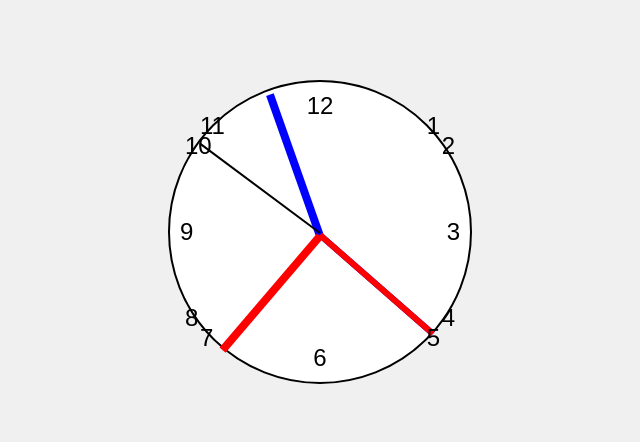
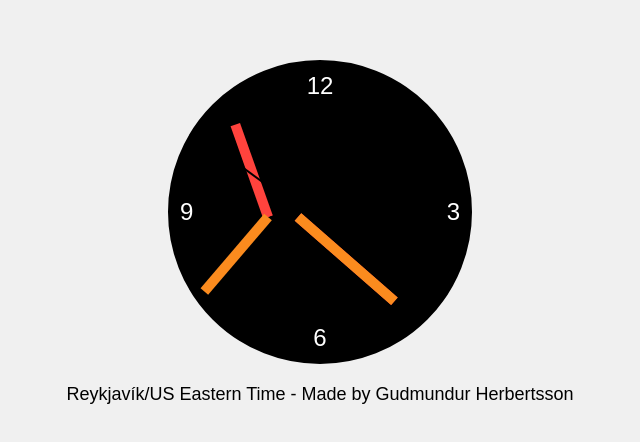
Before and after one commit to gudmndr/interactive-clock, a plain HTML site: page index.html in a window 1280 px wide. Shown: the part 168-610 px from the top of the page, without its empty margins (320-960 px from the left). Drawn offline with Linux system fonts and the light colour scheme; a web font is replaced by a local one.

Commit message:
Update index.html

```diff
--- a/index.html
+++ b/index.html
@@ -5,13 +5,17 @@
     <meta name="viewport" content="width=device-width, initial-scale=1.0">
     <title>Interactive Clock</title>
     <style>
+        @import url('https://fonts.googleapis.com/css2?family=Bw+Haas+Grotesk:wght@400&display=swap');
+
         body {
             display: flex;
+            flex-direction: column;
             justify-content: center;
             align-items: center;
             height: 100vh;
             background-color: #f0f0f0;
             margin: 0;
+            font-family: 'Bw Haas Grotesk', sans-serif;
         }
         .clock-face {
             position: relative;
@@ -19,12 +23,12 @@
             height: 300px;
             border: 2px solid black;
             border-radius: 50%;
-            background: white;
+            background: black;
         }
         .hand {
             position: absolute;
-            width: 50%;
-            height: 6px;
+            width: 40%;
+            height: 2px;
             top: 50%;
             transform-origin: 100%;
             transition-timing-function: linear;
@@ -32,44 +36,59 @@
             transition-property: transform;
         }
         .hour-hand-iceland {
-            background-color: blue;
-            height: 8px;
+            background-color: #ff433d;
+            height: 2px;
+            border-right: 8px solid #ff433d;
+            border-top: 4px solid transparent;
+            border-bottom: 4px solid transparent;
+            width: 30%;
+        }
+        .minute-hand-iceland {
+            background-color: #ff433d;
+            height: 2px;
+            border-right: 8px solid #ff433d;
+            border-top: 4px solid transparent;
+            border-bottom: 4px solid transparent;
         }
         .hour-hand-us {
-            background-color: red;
-            height: 8px;
-        }
-        .minute-hand-iceland {
-            background-color: blue;
-            height: 6px;
+            background-color: #fb8b1e;
+            height: 2px;
+            border-right: 8px solid #fb8b1e;
+            border-top: 4px solid transparent;
+            border-bottom: 4px solid transparent;
+            width: 30%;
         }
         .minute-hand-us {
-            background-color: red;
-            height: 6px;
+            background-color: #fb8b1e;
+            height: 2px;
+            border-right: 8px solid #fb8b1e;
+            border-top: 4px solid transparent;
+            border-bottom: 4px solid transparent;
         }
         .second-hand {
             background-color: black;
             height: 2px;
-            transition-duration: 0.5s; /* Smooth sweeping motion */
+            transition-duration: 1s; /* Continuous sweeping motion */
+            width: 45%;
         }
         .clock-number {
             position: absolute;
             font-size: 24px;
             font-family: Arial, sans-serif;
+            color: white;
         }
         /* Positioning the numbers on the clock */
         .num12 { top: 10px; left: 50%; transform: translateX(-50%); }
         .num3 { top: 50%; right: 10px; transform: translateY(-50%); }
         .num6 { bottom: 10px; left: 50%; transform: translateX(-50%); }
         .num9 { top: 50%; left: 10px; transform: translateY(-50%); }
-        .num1 { top: 30px; right: 30px; }
-        .num2 { top: 50px; right: 15px; }
-        .num4 { bottom: 50px; right: 15px; }
-        .num5 { bottom: 30px; right: 30px; }
-        .num7 { bottom: 30px; left: 30px; }
-        .num8 { bottom: 50px; left: 15px; }
-        .num10 { top: 50px; left: 15px; }
-        .num11 { top: 30px; left: 30px; }
+
+        .clock-info {
+            margin-top: 20px;
+            font-size: 18px;
+            color: black;
+            text-align: center;
+        }
     </style>
 </head>
 <body>
@@ -79,24 +98,17 @@
         <div class="hand hour-hand-us" id="hour-hand-us"></div>
         <div class="hand minute-hand-us" id="minute-hand-us"></div>
         <div class="hand second-hand" id="second-hand"></div>
-        <!-- Adding numbers to the clock -->
+        <!-- Adding only the main numbers to the clock -->
         <div class="clock-number num12">12</div>
         <div class="clock-number num3">3</div>
         <div class="clock-number num6">6</div>
         <div class="clock-number num9">9</div>
-        <div class="clock-number num1">1</div>
-        <div class="clock-number num2">2</div>
-        <div class="clock-number num4">4</div>
-        <div class="clock-number num5">5</div>
-        <div class="clock-number num7">7</div>
-        <div class="clock-number num8">8</div>
-        <div class="clock-number num10">10</div>
-        <div class="clock-number num11">11</div>
+    </div>
+    <div class="clock-info">
+        Reykjavík/US Eastern Time - Made by Gudmundur Herbertsson
     </div>
     <script>
         function startClock() {
-            let previousSecondDegrees = 90;  // Start position at 12 o'clock
-
             function updateClock() {
                 const now = new Date();
 
@@ -129,19 +141,13 @@
                 document.getElementById('hour-hand-iceland').style.transform = `rotate(${icelandHoursDegrees}deg)`;
                 document.getElementById('minute-hand-iceland').style.transform = `rotate(${icelandMinutesDegrees}deg)`;
 
-                // Smooth sweeping for second hand
-                if (secondsDegrees === previousSecondDegrees) {
-                    // Increment by a tiny amount to create continuous movement
-                    document.getElementById('second-hand').style.transform = `rotate(${secondsDegrees + 0.1}deg)`;
-                } else {
-                    document.getElementById('second-hand').style.transform = `rotate(${secondsDegrees}deg)`;
-                }
-                previousSecondDegrees = secondsDegrees;
+                // Continuous sweeping second hand
+                document.getElementById('second-hand').style.transform = `rotate(${secondsDegrees}deg)`;
             }
 
-            // Update the clock every 50ms for smooth second hand movement
+            // Update the clock every 20ms for a smooth second hand movement
             updateClock();
-            setInterval(updateClock, 50);
+            setInterval(updateClock, 20);
         }
 
         // Start the clock
```
